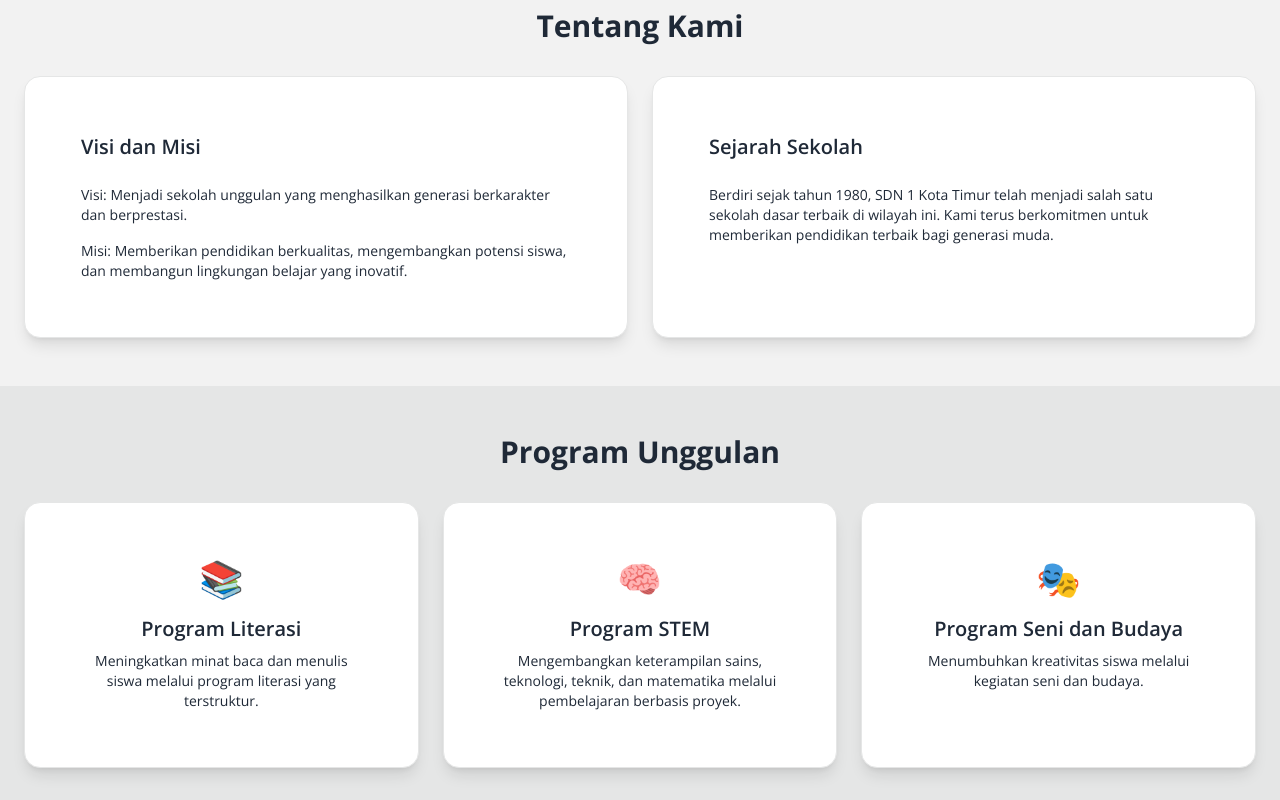
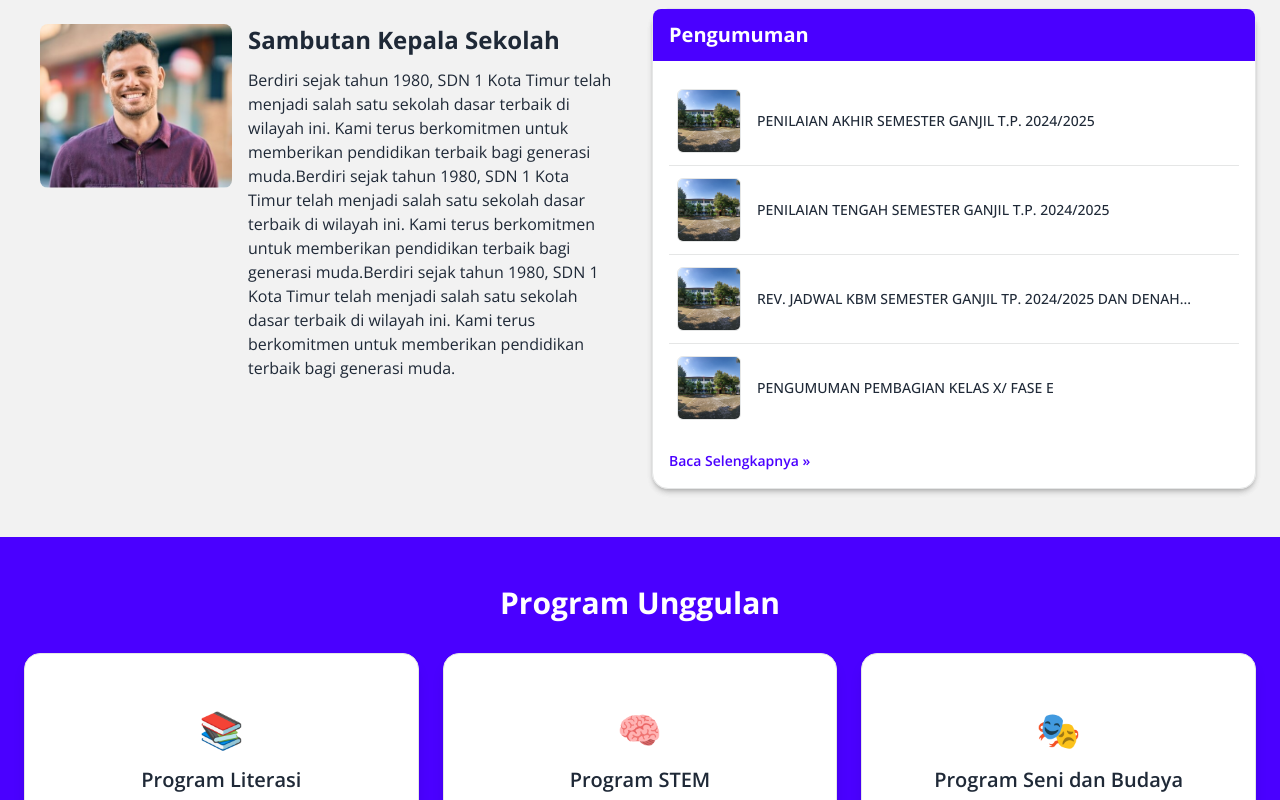
Before and after one commit to rapaparara/frontend-sister, a React (Vite) app: page / in a window 1280 px wide. Shown: the part 1000-1800 px from the top of the page. Built offline with nearby package versions, Linux system fonts and the light colour scheme.

Commit message:
feat(Section): Menambahkan sambutan dan pengumuman section di landingpage.

```diff
--- a/src/pages/landing/Home.jsx
+++ b/src/pages/landing/Home.jsx
@@ -9,7 +9,7 @@ const LandingPage = () => {
          {/* Hero Section */}
          <AnimatedSection>
             <div
-               className="hero min-h-[120vh] bg-cover bg-center bg-fixed"
+               className="hero min-h-[60vh] lg:min-h-[120vh] bg-cover bg-center bg-fixed"
                style={{ backgroundImage: "url('/bg_home1.jpg')" }}
             >
                <div className="hero-overlay bg-black bg-opacity-50"></div>
@@ -27,40 +27,126 @@ const LandingPage = () => {
             </div>
          </AnimatedSection>
 
-         {/* About Section */}
-         <AnimatedSection delay={400}>
-            <div id="about" className="container mx-auto py-12 px-6">
-               <h2 className="text-3xl font-bold text-center mb-8">
-                  Tentang Kami
-               </h2>
+         {/* Sambutan Section */}
+         <AnimatedSection delay={200}>
+            <div id="sambutan" className="container mx-auto py-12 px-6">
                <div className="grid grid-cols-1 md:grid-cols-2 gap-6">
-                  <div className="card bg-base-100 shadow-lg p-6 border border-base-300">
-                     <div className="card-body">
-                        <h3 className="font-semibold text-xl mb-4">
-                           Visi dan Misi
-                        </h3>
-                        <p className="text-sm">
-                           Visi: Menjadi sekolah unggulan yang menghasilkan
-                           generasi berkarakter dan berprestasi.
-                        </p>
-                        <p className="text-sm mt-2">
-                           Misi: Memberikan pendidikan berkualitas,
-                           mengembangkan potensi siswa, dan membangun lingkungan
-                           belajar yang inovatif.
-                        </p>
+                  <div className="p-4">
+                     <div className="flex items-start">
+                        {/* Gambar di kiri */}
+                        <img
+                           src="/image_kepsek.jpg"
+                           alt="Kepala Sekolah"
+                           className="w-48 h-auto max-h-64 object-cover mr-4 rounded-lg"
+                        />
+
+                        {/* Teks di kanan gambar */}
+                        <div className="flex-1">
+                           <h3 className="font-bold text-2xl mb-3">
+                              Sambutan Kepala Sekolah
+                           </h3>
+                           <p className="text-md">
+                              Berdiri sejak tahun 1980, SDN 1 Kota Timur telah
+                              menjadi salah satu sekolah dasar terbaik di
+                              wilayah ini. Kami terus berkomitmen untuk
+                              memberikan pendidikan terbaik bagi generasi
+                              muda.Berdiri sejak tahun 1980, SDN 1 Kota Timur
+                              telah menjadi salah satu sekolah dasar terbaik di
+                              wilayah ini. Kami terus berkomitmen untuk
+                              memberikan pendidikan terbaik bagi generasi
+                              muda.Berdiri sejak tahun 1980, SDN 1 Kota Timur
+                              telah menjadi salah satu sekolah dasar terbaik di
+                              wilayah ini. Kami terus berkomitmen untuk
+                              memberikan pendidikan terbaik bagi generasi muda.
+                           </p>
+                        </div>
                      </div>
                   </div>
-                  <div className="card bg-base-100 shadow-lg p-6 border border-base-300">
-                     <div className="card-body">
-                        <h3 className="font-semibold text-xl mb-4">
-                           Sejarah Sekolah
-                        </h3>
-                        <p className="text-sm">
-                           Berdiri sejak tahun 1980, SDN 1 Kota Timur telah
-                           menjadi salah satu sekolah dasar terbaik di wilayah
-                           ini. Kami terus berkomitmen untuk memberikan
-                           pendidikan terbaik bagi generasi muda.
-                        </p>
+                  <div className="card bg-base-100 shadow-md">
+                     <div className="card bg-base-100 shadow-md border border-base-300">
+                        <div className="bg-primary text-white px-4 py-3 rounded-t-lg">
+                           <h2 className="text-xl font-bold">Pengumuman</h2>
+                        </div>
+
+                        <div className="p-4">
+                           <ul className="divide-y divide-base-300">
+                              <li>
+                                 <a
+                                    href="#"
+                                    className="flex items-center gap-4 py-3 hover:bg-base-200 rounded-lg px-2"
+                                 >
+                                    <img
+                                       src="bg_home1.jpg"
+                                       alt="Berita 1"
+                                       className="w-16 h-16 object-cover rounded-md border border-base-300"
+                                    />
+                                    <p className="flex-1 text-sm font-medium text-base-content">
+                                       PENILAIAN AKHIR SEMESTER GANJIL T.P.
+                                       2024/2025
+                                    </p>
+                                 </a>
+                              </li>
+
+                              <li>
+                                 <a
+                                    href="#"
+                                    className="flex items-center gap-4 py-3 hover:bg-base-200 rounded-lg px-2"
+                                 >
+                                    <img
+                                       src="bg_home1.jpg"
+                                       alt="Berita 2"
+                                       className="w-16 h-16 object-cover rounded-md border border-base-300"
+                                    />
+                                    <p className="flex-1 text-sm font-medium text-base-content">
+                                       PENILAIAN TENGAH SEMESTER GANJIL T.P.
+                                       2024/2025
+                                    </p>
+                                 </a>
+                              </li>
+
+                              <li>
+                                 <a
+                                    href="#"
+                                    className="flex items-center gap-4 py-3 hover:bg-base-200 rounded-lg px-2"
+                                 >
+                                    <img
+                                       src="bg_home1.jpg"
+                                       alt="Berita 3"
+                                       className="w-16 h-16 object-cover rounded-md border border-base-300"
+                                    />
+                                    <p className="flex-1 text-sm font-medium text-base-content">
+                                       REV. JADWAL KBM SEMESTER GANJIL TP.
+                                       2024/2025 DAN DENAH...
+                                    </p>
+                                 </a>
+                              </li>
+
+                              <li>
+                                 <a
+                                    href="#"
+                                    className="flex items-center gap-4 py-3 hover:bg-base-200 rounded-lg px-2"
+                                 >
+                                    <img
+                                       src="bg_home1.jpg"
+                                       alt="Berita 4"
+                                       className="w-16 h-16 object-cover rounded-md border border-base-300"
+                                    />
+                                    <p className="flex-1 text-sm font-medium text-base-content">
+                                       PENGUMUMAN PEMBAGIAN KELAS X/ FASE E
+                                    </p>
+                                 </a>
+                              </li>
+                           </ul>
+
+                           <div className="mt-4">
+                              <a
+                                 href="#"
+                                 className="text-primary font-semibold text-sm hover:underline"
+                              >
+                                 Baca Selengkapnya &raquo;
+                              </a>
+                           </div>
+                        </div>
                      </div>
                   </div>
                </div>
@@ -68,15 +154,15 @@ const LandingPage = () => {
          </AnimatedSection>
 
          {/* Programs Section */}
-         <AnimatedSection delay={600}>
+         <AnimatedSection delay={300}>
             <div
                id="programs"
-               className="container bg-base-300 min-w-full mx-auto py-12 px-6"
+               className="container bg-primary text-base-100 min-w-full mx-auto py-12 px-6"
             >
                <h2 className="text-3xl font-bold text-center mb-8">
                   Program Unggulan
                </h2>
-               <div className="grid grid-cols-1 md:grid-cols-3 gap-6">
+               <div className="grid grid-cols-1 md:grid-cols-3 gap-6 text-base-content">
                   <div className="card bg-base-100 shadow-lg p-6 border border-base-300">
                      <div className="card-body items-center text-center">
                         <div className="text-4xl">📚</div>
@@ -118,7 +204,7 @@ const LandingPage = () => {
          </AnimatedSection>
 
          {/* Gallery Section */}
-         <AnimatedSection delay={800}>
+         <AnimatedSection delay={300}>
             <div id="gallery" className="container mx-auto py-12 px-6">
                <h2 className="text-3xl font-bold text-center mb-8">
                   Galeri Sekolah
@@ -150,7 +236,7 @@ const LandingPage = () => {
          </AnimatedSection>
 
          {/* Contact Section */}
-         <AnimatedSection delay={1000}>
+         <AnimatedSection delay={300}>
             <div id="contact" className="container mx-auto py-12 px-6">
                <h2 className="text-3xl font-bold text-center mb-8">
                   Hubungi Kami
```
Also changed, not shown: public/image_kepsek.jpg (added).
